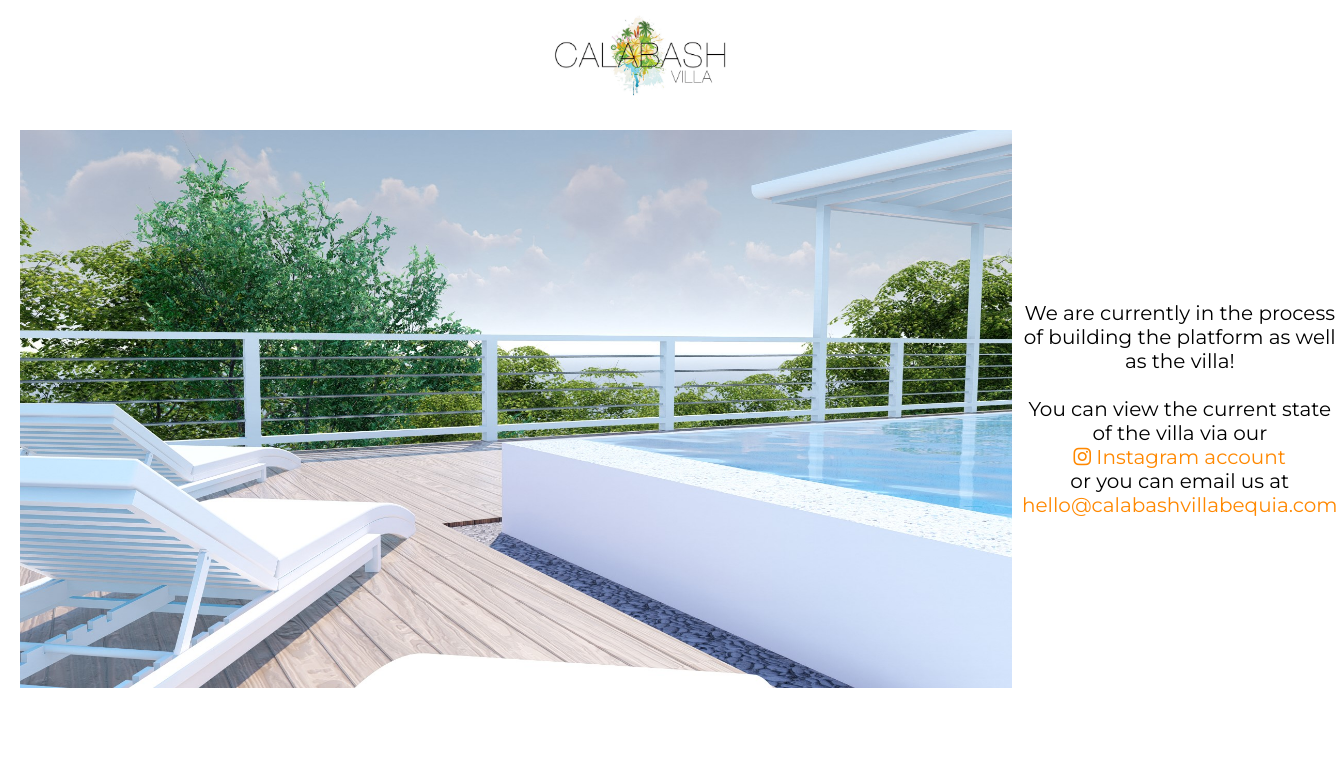
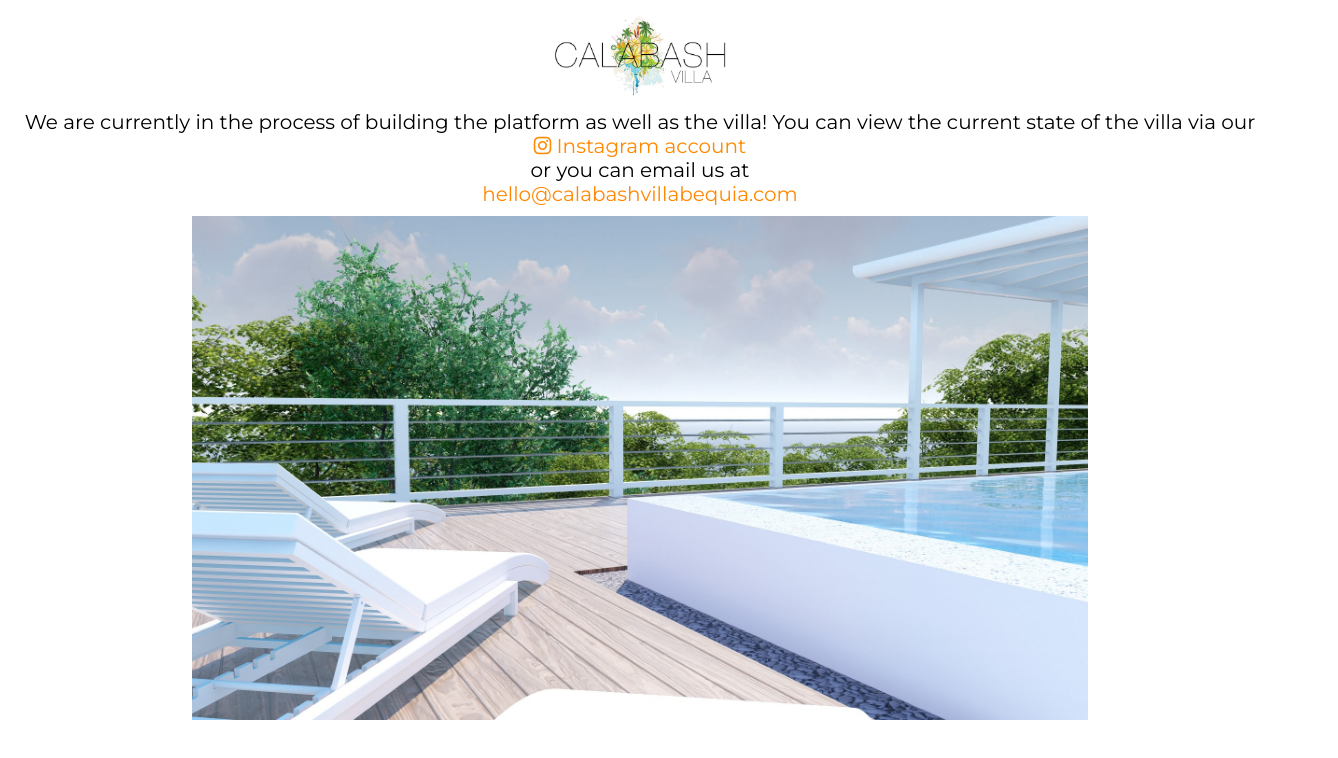
Before and after one commit to ryancarville/calabash, a React (Create React App) app: page / in a window 1280 px wide. Shown: the top 758 px of the page, 1338 px wide, since content can reach past the window. Built offline with nearby package versions, Linux system fonts and the light colour scheme.

Commit message:
changed layout

```diff
--- a/src/App.css
+++ b/src/App.css
@@ -47,9 +47,7 @@
   text-align: center;
   width: 100%;
   padding: 10px;
-
   font-size: 20px;
-  margin-top: 10px;
 }
 .welcome-content a {
   color: rgb(255, 136, 0);
@@ -63,7 +61,7 @@
 }
 .App section {
   width: 100%;
-  padding: 20px;
+  padding: 0px;
   display: flex;
   flex-direction: column;
   justify-content: center;
@@ -73,13 +71,11 @@
   .App-header img {
     width: 15%;
   }
-  .App section {
-    flex-direction: row;
-    justify-content: space-evenly;
-    align-items: center;
-  }
+
   .render-slides {
-    width: 80%;
+    width: 70%;
+    margin-top: 10px;
+    margin-bottom: 50px;
   }
 
   .welcome-content {
@@ -88,6 +84,5 @@
   }
   .welcome-content p {
     margin: 0;
-    margin-left: 10px;
   }
 }
--- a/src/App.js
+++ b/src/App.js
@@ -31,18 +31,10 @@ export default class App extends Component {
           <img src="/images/calabash_logo_social.jpg" alt="logo" />
         </header>
         <section>
-          <img
-            className={`render-slides ${this.state.fadeIn}`}
-            src={`/images/renders/${this.state.currImg}.jpg`}
-            alt="renders"
-            loading="lazy"
-          />
           <article className="welcome-content">
             <p>
               We are currently in the process of building the platform as well
-              as the villa! <br />
-              <br />
-              You can view the current state of the villa via our
+              as the villa! You can view the current state of the villa via our
               <br />
               <a
                 href="https://www.instagram.com/calabashvillabequia"
@@ -59,6 +51,12 @@ export default class App extends Component {
               </a>
             </p>
           </article>
+          <img
+            className={`render-slides ${this.state.fadeIn}`}
+            src={`/images/renders/${this.state.currImg}.jpg`}
+            alt="renders"
+            loading="lazy"
+          />
         </section>
       </div>
     );
```
